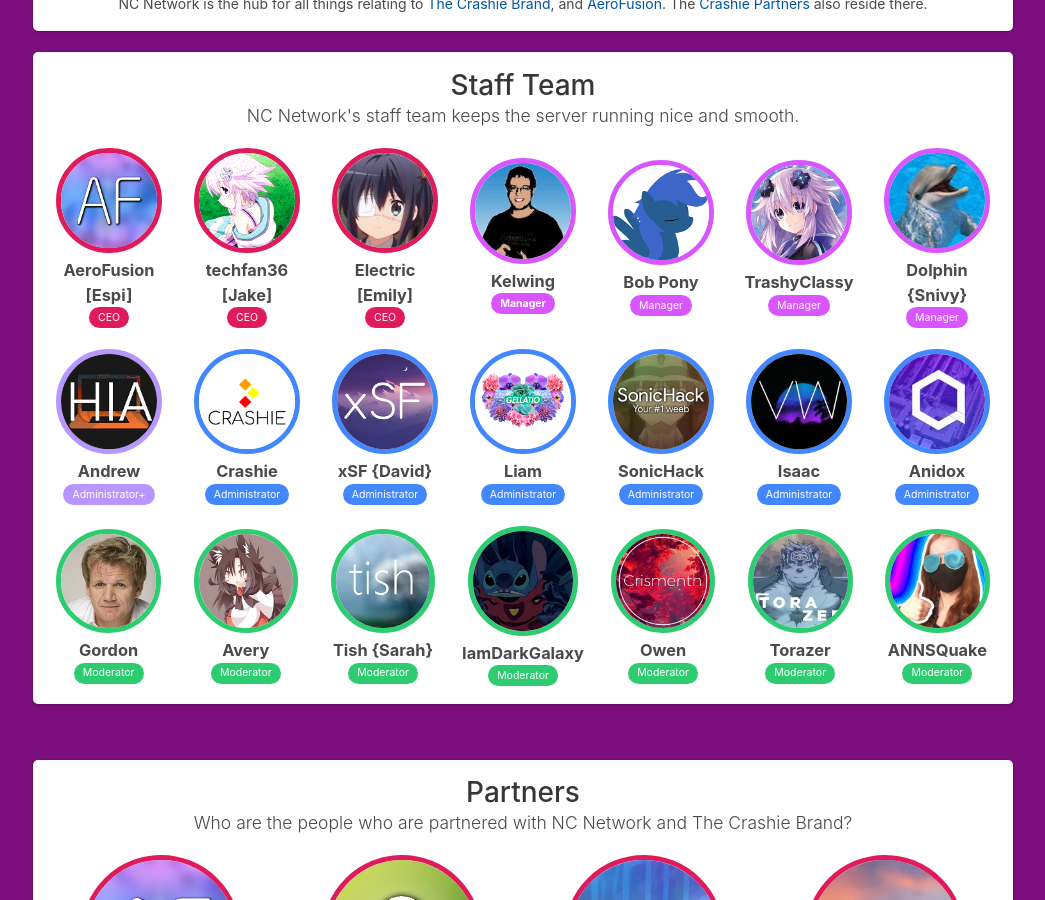
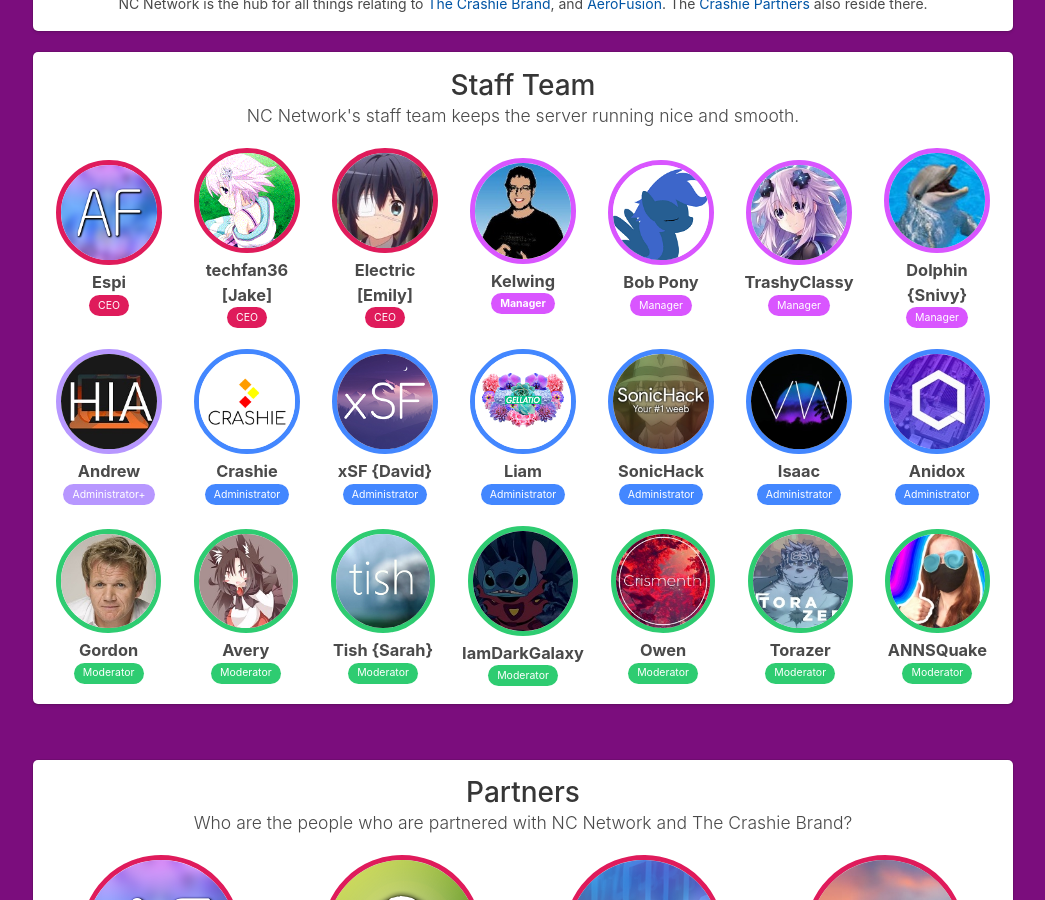
Before and after one commit to xwinbyte/NetskyWebsite, a Jekyll site: the page built from index.html, in a window 1280 px wide and 900 px high, scrolled down 604 px. Shown: the whole window, without its empty margins (117-1162 px from the left). Built offline with Jekyll 4.4.1, drawn with Linux system fonts in a browser that asks for light colours; nearby versions of some CDN libraries.

Commit message:
Update index.html

```diff
--- a/index.html
+++ b/index.html
@@ -19,7 +19,7 @@ layout: page
 			<div class="columns">
 				<div class="column">
 					<a href="https://aerofusion.net/" rel="noopener noreferrer" target="_blank"><img class="someone owner" src="/img/staff/aerofusion.png"></a>
-					<h3>AeroFusion [Espi]</h3><span class="tag is-owner">CEO</span>
+					<h3>Espi</h3><span class="tag is-owner">CEO</span>
 				</div>
 				<div class="column">
 					<a href="https://techfanland.net" rel="noopener noreferrer" target="_blank"><img class="someone owner" src="/img/staff/jake.png"></a>
```
